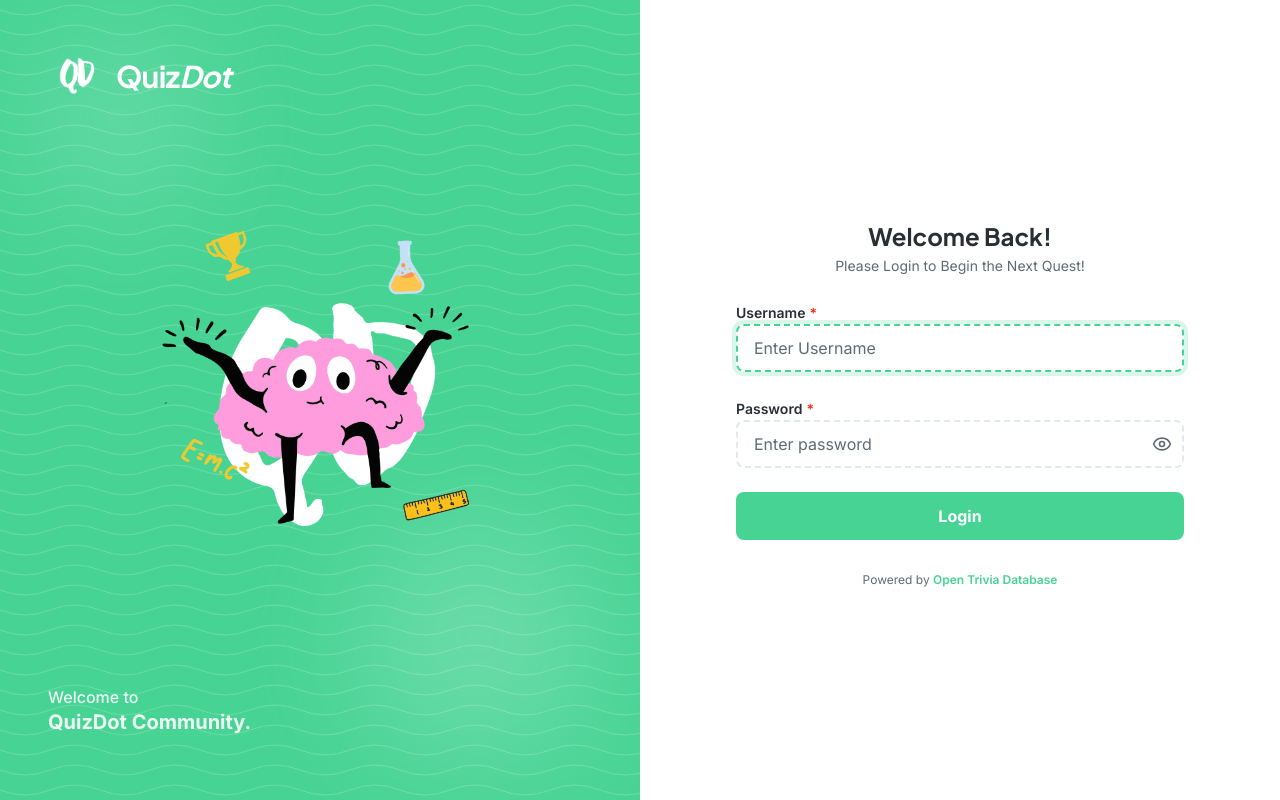
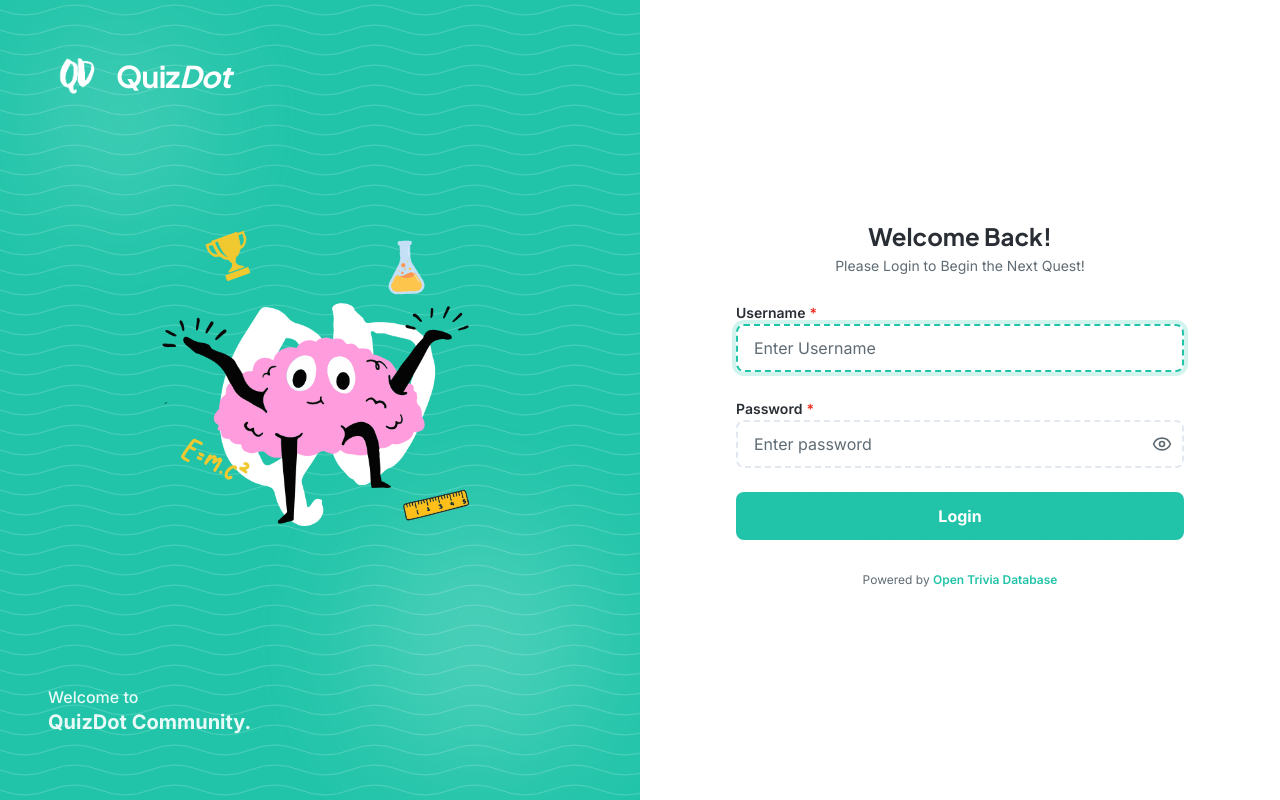
Before and after one commit to byteven/quiz-dot, a React (Vite) app: page / in a window 1280 px wide. Built offline with nearby package versions, Linux system fonts and the light colour scheme.

Commit message:
chore: change color primary

```diff
--- a/src/index.css
+++ b/src/index.css
@@ -12,8 +12,8 @@
   --card-foreground: oklch(0.145 0.02 240);
   --popover: oklch(1 0 0);
   --popover-foreground: oklch(0.145 0.02 240);
-  --primary: #47d394;
-  --primary-hover: #3bb57d;
+  --primary: #21c4a9;
+  --primary-hover: #1cbea3;
   --content-primary: oklch(35.165% 0.01498 264.389);
   --primary-foreground: #ffffff;
   --secondary: #fe9cde;
--- a/src/modules/quiz/components/timer.tsx
+++ b/src/modules/quiz/components/timer.tsx
@@ -7,7 +7,7 @@ interface TimerProps {
 
 const URGENCY_COLORS = {
   normal: {
-    stroke: "#22c55e",
+    stroke: "var(--primary)",
     text: "text-emerald-600",
   },
   warning: {
```
